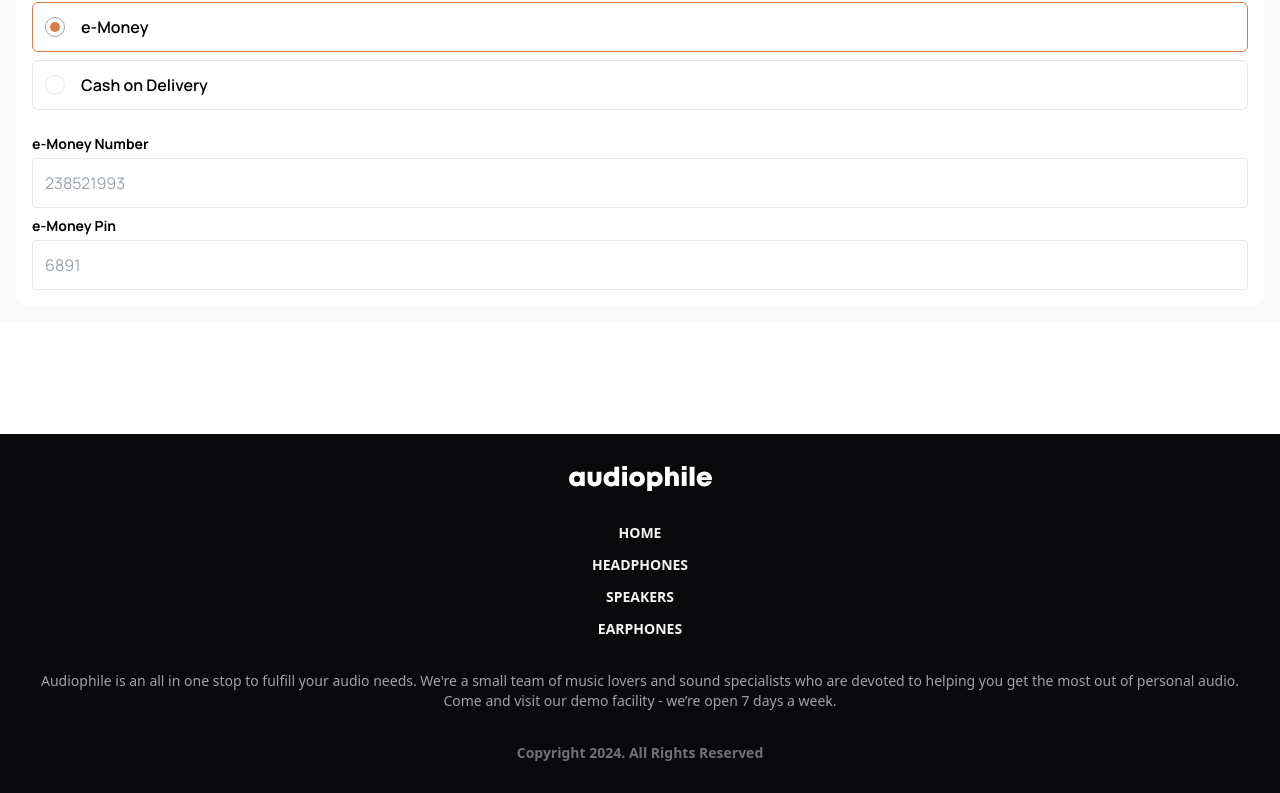
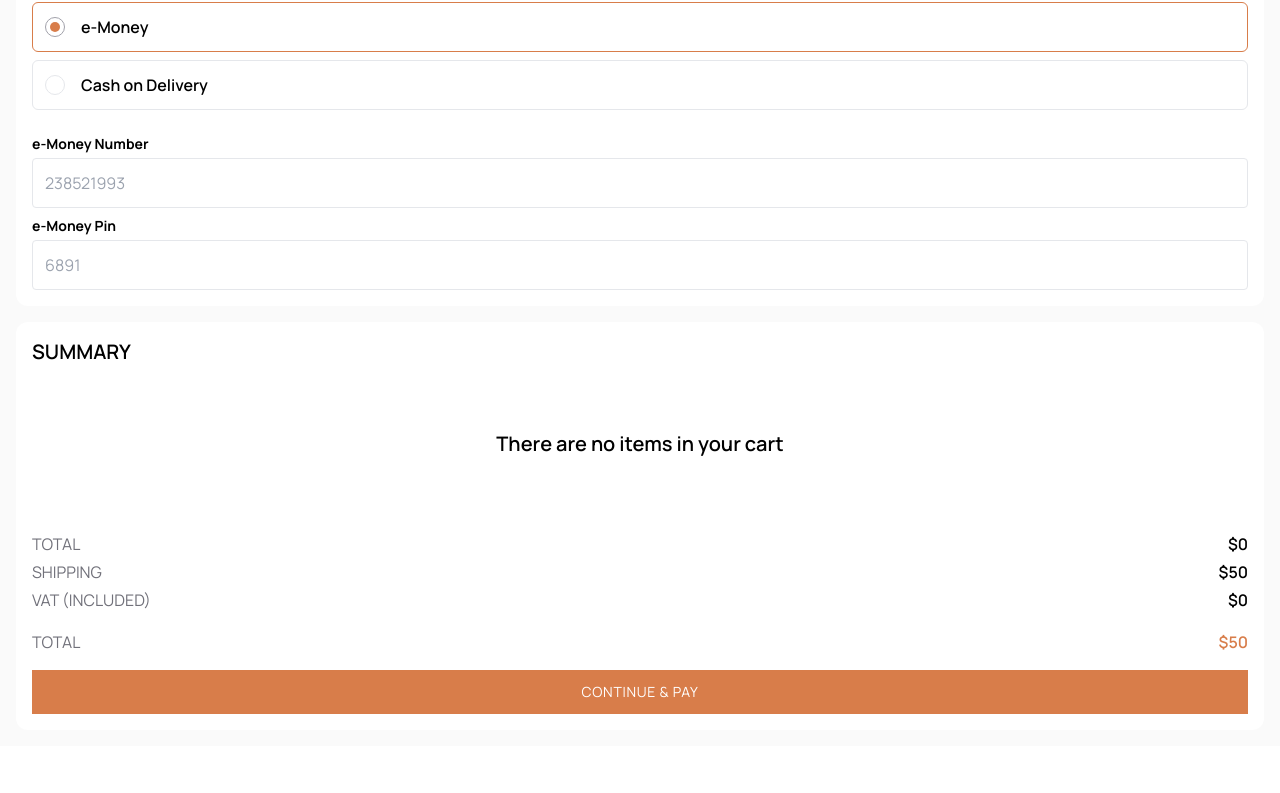
Before and after one commit to jordanheve/audiophile-e-commerce-website, a React (Vite) app: page /checkout in a window 1280 px wide. Shown: the part 1040-1833 px from the top of the page. Built offline with nearby package versions, Linux system fonts and the light colour scheme.

Commit message:
Refactor InfoInput component to include errorMessage and isError props

```diff
--- a/src/components/checkout/InfoInput.tsx
+++ b/src/components/checkout/InfoInput.tsx
@@ -6,9 +6,11 @@ type InputInfoProps = {
     placeholder: string
     caseType? : string
     type?: string
+    errorMessage?: string
+    isError?: boolean
 }
 
-export default function InfoInput( {label, id, placeholder, caseType = 'text', type = "text"} : InputInfoProps) {
+export default function InfoInput( {label, id, placeholder, caseType = 'text', type = "text", errorMessage = "", isError = false} : InputInfoProps) {
     const [inputValue, setInputValue] = useState('');
 
     const handleChangeNumber = (e: React.ChangeEvent<HTMLInputElement>) => {
@@ -24,14 +26,19 @@ export default function InfoInput( {label, id, placeholder, caseType = 'text', t
     return (
     <div className="flex flex-col">
             <label htmlFor={id} className="text-sm font-bold mb-1">
+              <span>
               {label}
+              </span>
+              <span>
+                {errorMessage}
+              </span>
             </label>
             <input
               onChange={isNumeric ? handleChangeNumber : handleChange}
               id={id}
               type={type}
               placeholder={placeholder}
-              className='border p-3 rounded outline-none'
+              className={isError ? 'border p-3 rounded outline-none border-red-500'   : 'border p-3 rounded outline-none' }
               value={inputValue}
             />
     </div>
--- a/src/pages/Checkout.tsx
+++ b/src/pages/Checkout.tsx
@@ -1,17 +1,33 @@
 import InfoInput from "../components/checkout/InfoInput";
 import InfoRadio from "../components/checkout/InfoRadio";
 import GoBack from "../components/GoBack";
-import { useState } from "react";
+import { useMemo, useState } from "react";
+import { usePurchase } from "../components/hooks/usePurchase";
+import CartItems from "../components/header/CartItems";
+import { formatCurrency } from "../helpers";
 export default function Checkout() {
 
   const [selectedPayment, setSelectedPayment] = useState('eMoney');
+  const {state, dispatch, totalPurchase, shipping, vat, grandTotal} = usePurchase();
+  const isEmpty = useMemo(() => state.cart.length == 0, [state.cart])
+  const initialState = {
+    name: "",
+    email: "",
+    phone: "",
+    address: "",
+    zip: "",
+    eMoneyNumber: "",
+    eMoneyPin: ""
 
-
+  }
+  const handleSubmit = (e: React.FormEvent<HTMLFormElement>) => {
+    e.preventDefault()
+  }
 
   return (
-    <div className="p-4 pt-28 bg-zinc-50 flex flex-col gap-4">
+    <div >
+      <form action="" onSubmit={handleSubmit} className="p-4 pt-28 bg-zinc-50 flex flex-col gap-4">
       <GoBack />
-      <form action="">
         <div className="bg-white flex flex-col gap-4 p-4 rounded-xl">
           <h2 className="uppercase font-semibold text-3xl mb-2">Checkout</h2>
           <h4 className="text-custom-orange font-semibold uppercase text-md mt-2">
@@ -47,8 +63,42 @@ export default function Checkout() {
 
           </fieldset>
         </div>
+        <div className="bg-white flex flex-col gap-4 p-4 rounded-xl">
+        <h2 className="uppercase font-semibold text-xl mb-2">Summary</h2>
+        <div className="mb-6 flex flex-col gap-4">
+        {isEmpty ? (
+              <div>
+              <p className="text-center text-xl py-10 font-semibold">There are no items in your cart</p>
+              </div>
+            ) : (
+            <>
+             { state.cart.map(item => (
+             <CartItems key={item.id} item={item} justshow={true}/>
+            )) }
+            </>
+            )}
+        </div>
+        <div className="flex justify-between leading-3">
+          <span className="uppercase text-zinc-500 ">Total</span>
+          <span className="font-semibold">{formatCurrency(totalPurchase)}</span>
+        </div>
+        <div className="flex justify-between leading-3">
+          <span className="uppercase text-zinc-500">shipping</span>
+          <span className="font-semibold">{formatCurrency(shipping)}</span>
+        </div>
+        <div className="flex justify-between leading-3">
+          <span className="uppercase text-zinc-500">Vat (included)</span>
+          <span className="font-semibold">{formatCurrency(vat)}</span>
+        </div>
+        <div className="flex justify-between mt-2">
+          <span className="uppercase text-zinc-500">Total</span>
+          <span className="font-semibold text-custom-orange">{formatCurrency(grandTotal)}</span>
+        </div>
 
-
+              <button type="submit" className="uppercase w-full bg-custom-orange text-white py-3 tracking-wider text-sm">
+              Continue & Pay
+              </button>
+        </div>
 
       </form>
     </div>
```
